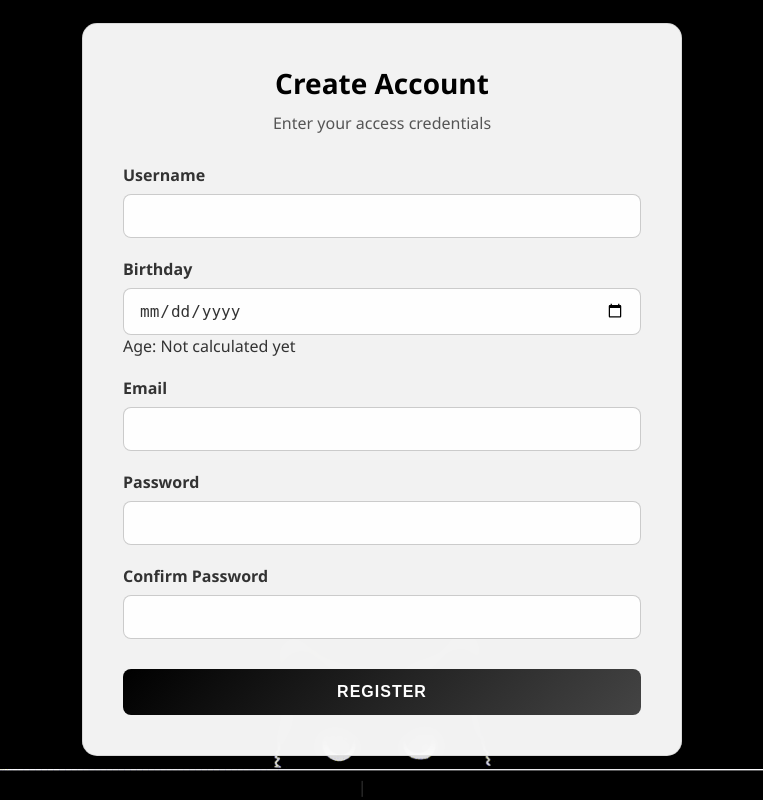
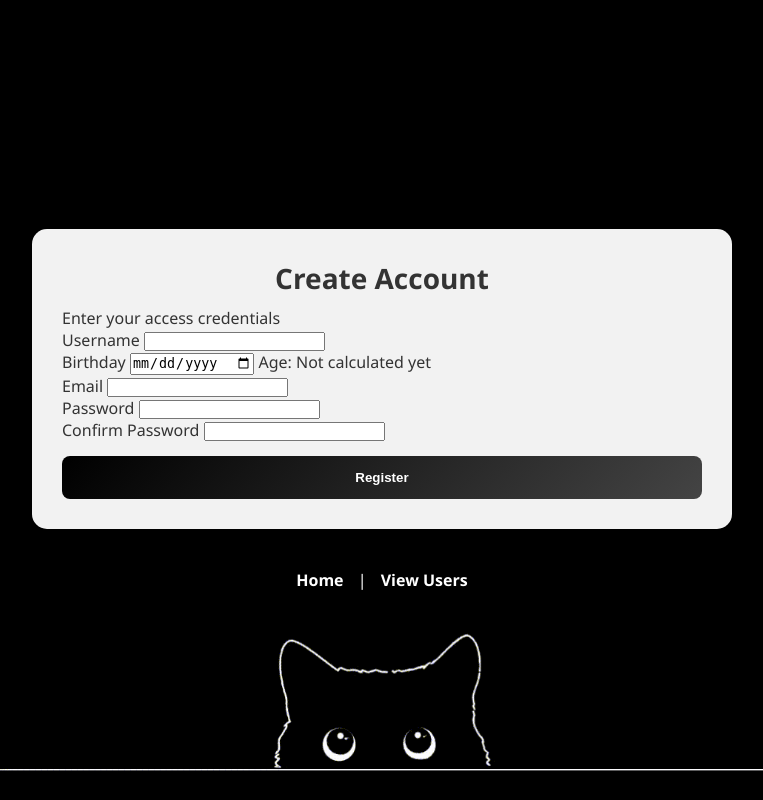
Before and after one commit to AldrinClave/Registration-Website1, a Flask app: page / in a window 1280 px wide. Shown: the whole page, without its empty margins (258-1021 px from the left). Run offline with Flask 3, Linux system fonts and the light colour scheme; parts of the project's set-up code (start-up, migrations or seed data) failed here and were passed over.

Commit message:
Update style.css

```diff
--- a/static/css/style.css
+++ b/static/css/style.css
@@ -13,100 +13,88 @@ body {
   font-family: 'Segoe UI', Tahoma, Geneva, Verdana, sans-serif;
   min-height: 100vh;
   display: flex;
+  flex-direction: column;
   justify-content: center;
   align-items: center;
-  flex-direction: column;
 }
 
 .lbx {
   width: 100%;
+  padding: 20px;
   display: flex;
   justify-content: center;
-  align-items: center;
-  padding: 20px;
 }
 
 .sbx {
-  padding: 40px;
+  padding: 30px;
   border-radius: 15px;
   width: 100%;
-  max-width: 600px;
+  max-width: 700px;
   background-color: rgba(255, 255, 255, 0.95);
   box-shadow: 0 8px 32px rgba(0, 0, 0, 0.2);
-  backdrop-filter: blur(10px);
-  border: 1px solid rgba(0, 0, 0, 0.1);
-  transition: transform 0.3s ease, box-shadow 0.3s ease;
-}
-
-.sbx:hover {
-  transform: translateY(-5px);
-  box-shadow: 0 12px 40px rgba(0, 0, 0, 0.3);
-}
-
-.content {
-  opacity: 0;
-  animation: fadeIn 0.5s ease-in-out 1s forwards;
-}
-
-@keyframes fadeIn {
-  to {
-    opacity: 1;
-  }
 }
 
 .header1 {
   text-align: center;
   font-size: 28px;
-  font-weight: bold;
   margin-bottom: 10px;
-  color: #000;
 }
 
-.header2 {
+.total-users-counter {
   text-align: center;
-  margin-bottom: 30px;
-  font-size: 16px;
-  color: #555;
+  margin-bottom: 15px;
+  font-weight: bold;
+  background: rgba(0,0,0,0.08);
+  padding: 10px;
+  border-radius: 8px;
 }
 
-.fg {
-  margin-bottom: 20px;
+/* TABLE FIX (mobile friendly) */
+.table-wrapper {
+  overflow-x: auto;
 }
 
-label {
-  display: block;
-  margin-bottom: 8px;
-  color: #333;
-  font-weight: 600;
-  font-size: 16px;
+table {
+  width: 100%;
+  border-collapse: collapse;
 }
 
-input {
-  width: 100%;
-  padding: 12px 15px;
-  border-radius: 8px;
-  font-size: 16px;
-  transition: all 0.3s ease;
-  background-color: rgba(255, 255, 255, 0.9);
-  border: 1px solid rgba(0, 0, 0, 0.2);
-  color: #333;
+th, td {
+  padding: 10px;
+  border-bottom: 1px solid #ddd;
 }
 
-input:focus {
-  border-color: #000;
-  box-shadow: 0 0 12px rgba(0, 0, 0, 0.3);
-  outline: none;
+th {
+  background: #f2f2f2;
 }
 
 .submit {
   width: 100%;
   padding: 14px;
-  font-size: 16px;
+  margin-top: 15px;
+  background: linear-gradient(135deg, #000, #444);
+  color: #fff;
+  border: none;
+  border-radius: 8px;
+  font-weight: bold;
   cursor: pointer;
-  margin-top: 10px;
-  background: linear-gradient(135deg, #000, #444);
+}
+
+.submit:hover {
+  transform: scale(1.03);
+}
+
+/* FOOTER FIX */
+.footer {
+  margin-top: 20px;
   color: white;
-  border: none;
+}
+
+.footer a {
+  color: white;
+  margin: 0 10px;
+  text-decoration: none;
+}  border: none;
   border-radius: 8px;
   font-weight: bold;
   letter-spacing: 1px;
```
